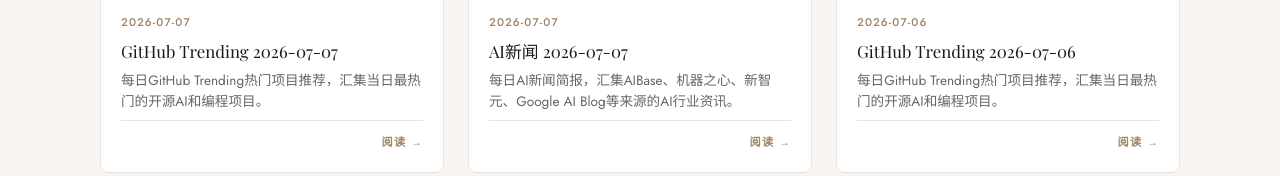
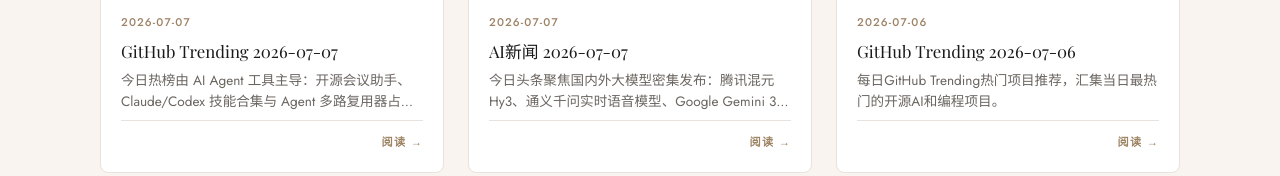
Before and after one commit to yanqic/ai-news, an Astro site: page / in a window 1280 px wide. Shown: the part 756-932 px from the top of the page. Built offline with nearby package versions, Linux system fonts and the light colour scheme; Astro itself is replaced by a stand-in of ours; a web font is replaced by a local one.

Commit message:
Use dynamic LLM-generated descriptions for daily news posts

```diff
--- a/src/content/posts/2026-07-07-github.md
+++ b/src/content/posts/2026-07-07-github.md
@@ -1,7 +1,7 @@
 ---
 title: "GitHub Trending 2026-07-07"
 pubDate: 2026-07-07
-description: "每日GitHub Trending热门项目推荐，汇集当日最热门的开源AI和编程项目。"
+description: "今日热榜由 AI Agent 工具主导：开源会议助手、Claude/Codex 技能合集与 Agent 多路复用器占据榜单前列，Firecrawl 与 Rust WiFi 感知等基础设施项目热度不减。"
 category: github
 image:
   url: "https://picsum.photos/seed/2026-07-07-github/1200/630"
--- a/src/content/posts/2026-07-07-news.md
+++ b/src/content/posts/2026-07-07-news.md
@@ -1,7 +1,7 @@
 ---
 title: "AI新闻 2026-07-07"
 pubDate: 2026-07-07
-description: "每日AI新闻简报，汇集AIBase、机器之心、新智元、Google AI Blog等来源的AI行业资讯。"
+description: "今日头条聚焦国内外大模型密集发布：腾讯混元Hy3、通义千问实时语音模型、Google Gemini 3.5 Pro相继亮相，ICML 2026获奖论文与AI Agent开发反思同步引发热议。"
 category: news
 image:
   url: "https://picsum.photos/seed/2026-07-07-ai/1200/630"
```
